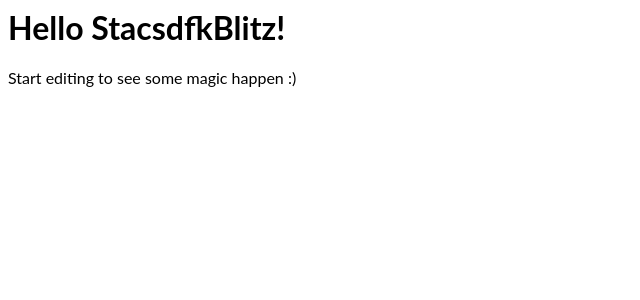
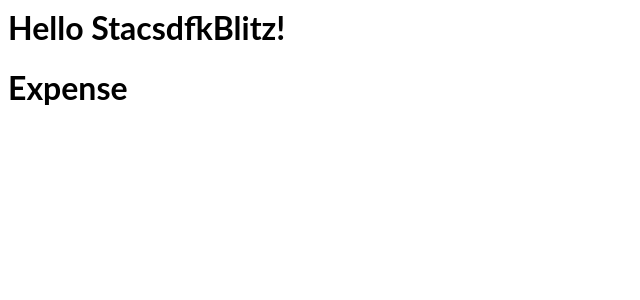
Before and after one commit to Shabbir16/react-basis, a React (Create React App) app: page / in a window 1280 px wide. Shown: the top 300 px of the page, without its empty margins (0-640 px from the left). Built offline with nearby package versions, Linux system fonts and the light colour scheme.

Commit message:
1 file modified, 1 added

```diff
--- a/src/App.js
+++ b/src/App.js
@@ -1,11 +1,12 @@
 import React from "react";
 import "./style.css";
+import ExpenseItems from './components/ExpenseItems';
 
 export default function App() {
   return (
     <div>
       <h1>Hello StacsdfkBlitz!</h1>
-      <p>Start editing to see some magic happen :)</p>
+      <ExpenseItems/>
     </div>
   );
 }
--- /dev/null
+++ b/src/components/ExpenseItems.js
@@ -0,0 +1,7 @@
+import React from "react";
+
+function ExpenseItems(){
+  return <h1>Expense</h1>;
+}
+
+export default ExpenseItems;
```
